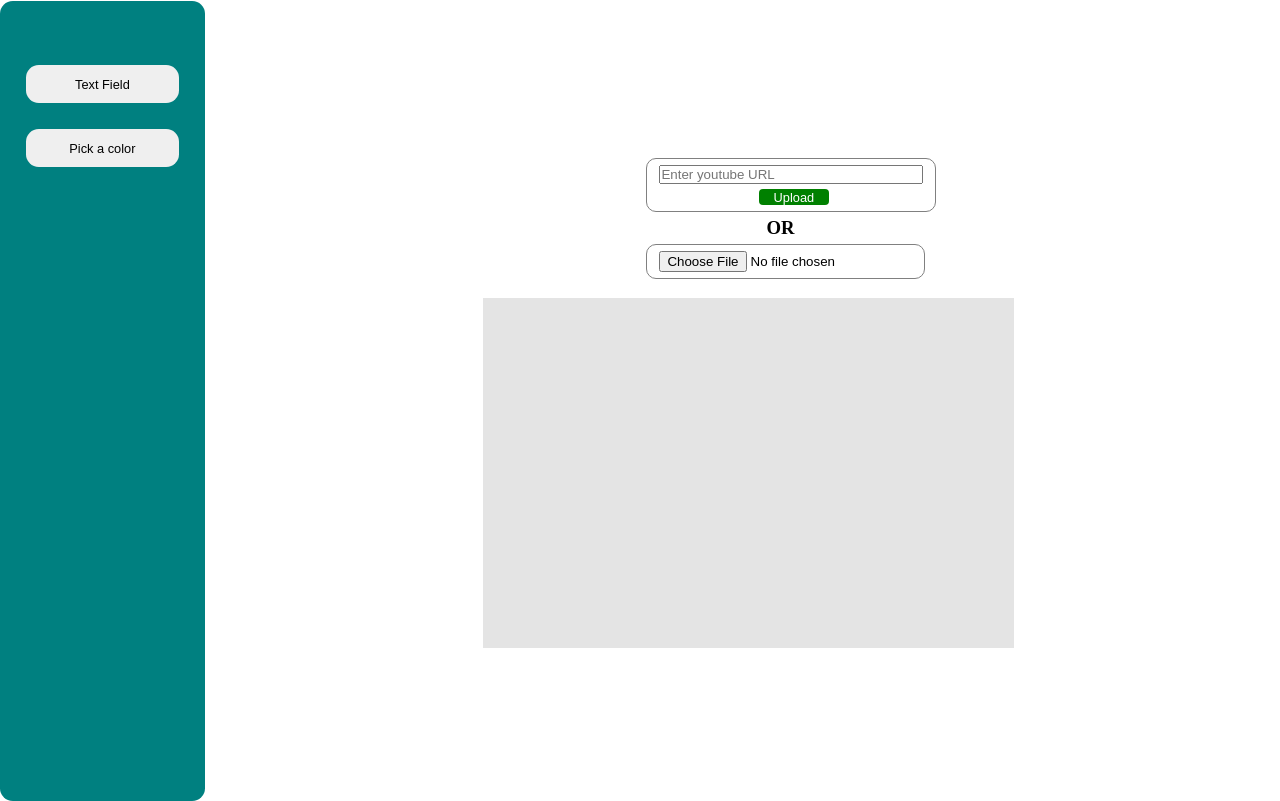
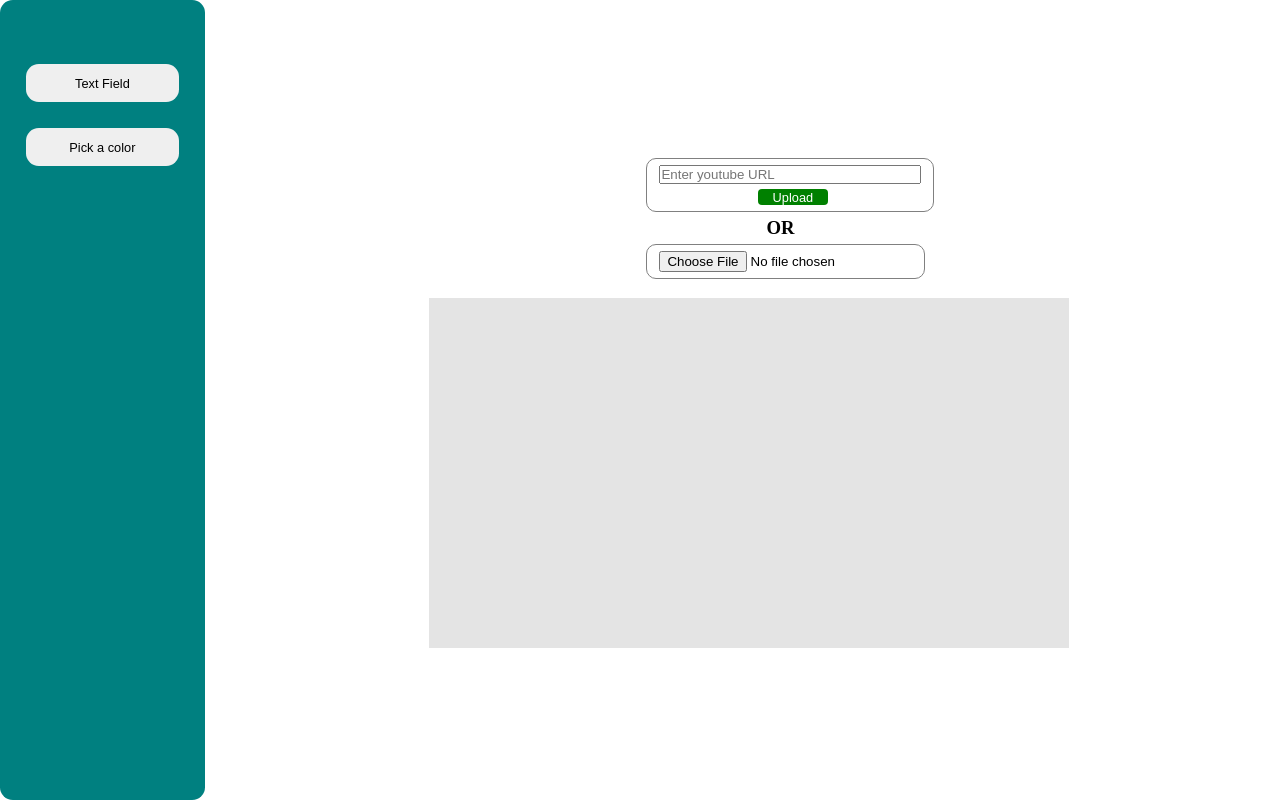
Before and after one commit to vincey101/appclick, a React (Create React App) app: page /canvas in a window 1280 px wide. Built offline with nearby package versions, Linux system fonts and the light colour scheme.

Commit message:
restyling video width

```diff
--- a/src/components/editor/editor.css
+++ b/src/components/editor/editor.css
@@ -1,8 +1,6 @@
 .sidebar {
-    margin-top: 1px;
-    /* margin-left: 1px; */
+
     width: 16vw;
-    /* height: 47.8vw; */
     height: 100vh;
     background-color: teal;
     border-radius: 1vw;
--- a/src/index.css
+++ b/src/index.css
@@ -33,7 +33,7 @@
 }
 
 .tube {
-  width: 260px;
+  width: 258px;
 }
 
 .url-controls {
@@ -55,7 +55,6 @@
   display: flex;
   gap: 5px;
   border: 1px solid grey;
-  /* display: inline-block; */
   padding: 6px 12px;
   border-radius: 10px;
 }
@@ -81,17 +80,10 @@
   align-items: flex-start;
 } */
 
-/* .form {
-  display: flex;
-
-} */
-
-/* .file-controls {
-  border-color: red;
-} */
 
 .wrapper .youtube-box {
-  width: 50%;
+  width: 50vw;
+  /* width: 70%; */
   height: 350px;
   background-color: #e4e4e4;
 }
```
